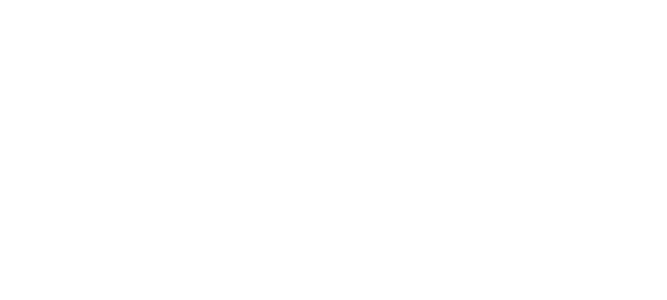
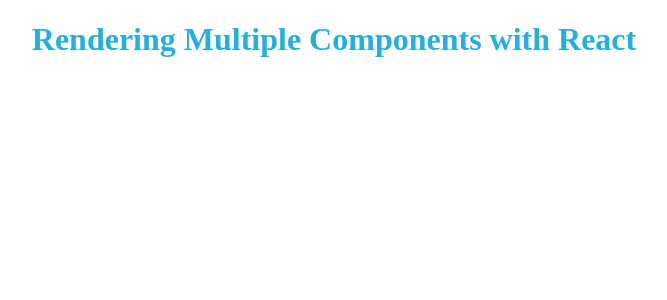
Before and after one commit to Lawlesh2022/Rendering-Multiple-Components-with-React---ReactJS-NPM-NPM-Scripts-Introduct---wk6zocevc3g9, a React app: page / in a window 1280 px wide. Shown: the top 300 px of the page, without its empty margins (306-973 px from the left). Built offline with nearby package versions, Linux system fonts and the light colour scheme.

Commit message:
Update App.js

```diff
--- a/src/components/App.js
+++ b/src/components/App.js
@@ -3,7 +3,9 @@
 
 const App = () => {
   return (
-    <div id="main"></div>
+    <div id="main">
+    <h1 data-ns-test = "Rendering Multiple Components with React">Rendering Multiple Components with React</h1>
+    </div>
   )
 }
 
```
